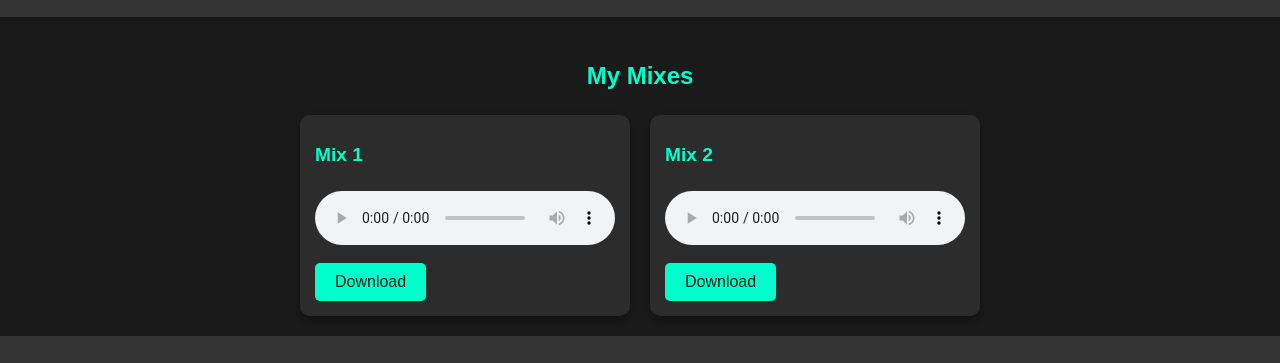
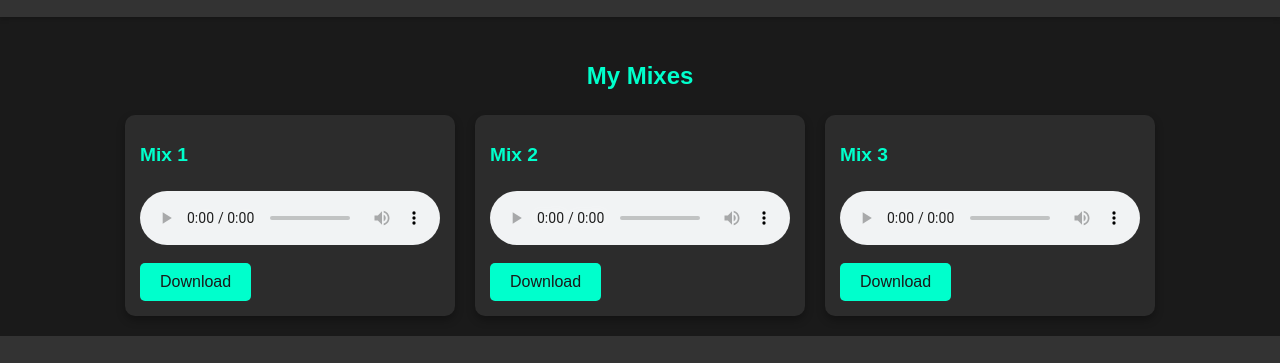
Before and after one commit to Crispin-m/crispin-m.github.io, a plain HTML site: page index.html in a window 1280 px wide. Shown: the part 74-437 px from the top of the page. Drawn offline with Linux system fonts and the light colour scheme.

Commit message:
added dancehall

```diff
--- a/index.html
+++ b/index.html
@@ -30,6 +30,14 @@
                 </audio>
                 <button class="download-btn" onclick="window.location.href='Rise-Mix.mp3'">Download</button>
             </div>
+
+            <div class="mix">
+                <h3>Mix 3</h3>
+                <audio controls>
+                    <source src="dancehall.mp3" type="audio/mp3">
+                    Your browser doesn’t support audio.
+                </audio>
+                <button class="download-btn" onclick="window.location.href='dancehall.mp3'">Download</button>
         </div>
     </main>
     <footer>
```
